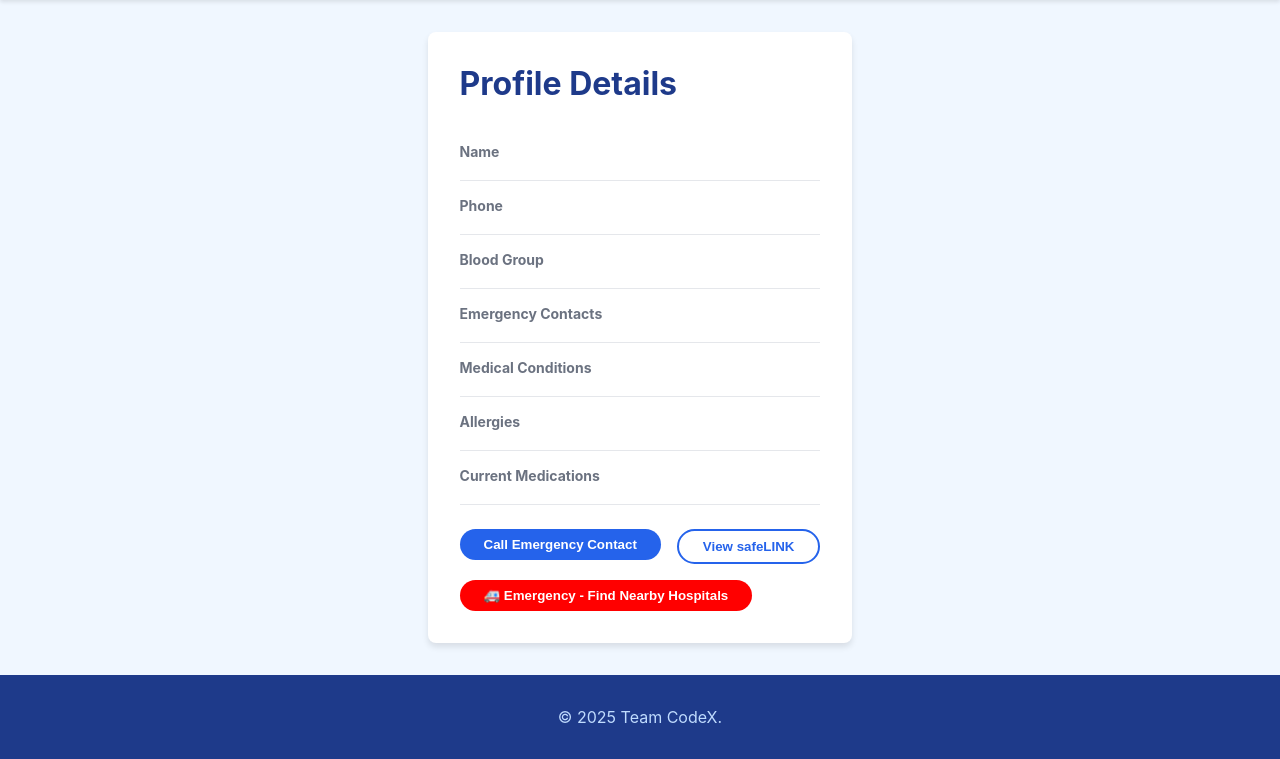
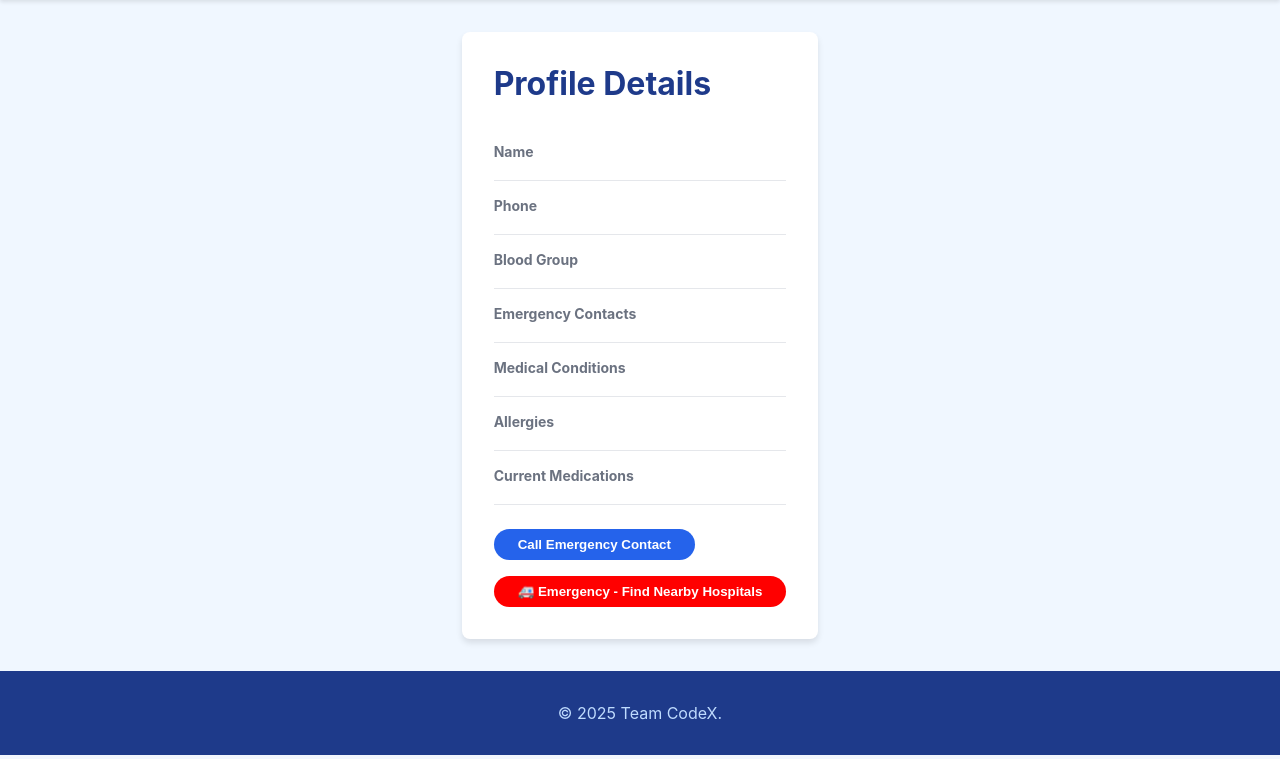
Before and after one commit to shaasshh14/Scan-To-Save, a Flask app: template templates/profile_view.html in a window 1280 px wide. Shown: the part 61-820 px from the top of the page. Run offline with Flask 3, Linux system fonts and the light colour scheme; the template is opened without the code that fills it, so the values that code supplies are empty.

Commit message:
changes done

```diff
--- a/templates/index.html
+++ b/templates/index.html
@@ -3,7 +3,7 @@
 <head>
     <meta charset="UTF-8">
     <meta name="viewport" content="width=device-width, initial-scale=1.0">
-    <title>safeLINK - Emergency Contact Solution</title>
+    <title>Scan-To-Save - Emergency Contact Solution</title>
     <link href="https://cdnjs.cloudflare.com/ajax/libs/tailwindcss/2.2.19/tailwind.min.css" rel="stylesheet">
 </head>
 <body class="flex flex-col min-h-screen">
--- a/templates/profile_form.html
+++ b/templates/profile_form.html
@@ -4,7 +4,7 @@
 <head>
     <meta charset="UTF-8">
     <meta name="viewport" content="width=device-width, initial-scale=1.0">
-    <title>safeLINK - Create Profile</title>
+    <title>Scan-To-Save - Create Profile</title>
     <style>
         /* Reset and base styles */
         body {
--- a/templates/profile_view.html
+++ b/templates/profile_view.html
@@ -3,7 +3,7 @@
 <head>
     <meta charset="UTF-8">
     <meta name="viewport" content="width=device-width, initial-scale=1.0">
-    <title>safeLINK - Profile View</title>
+    <title>Scan-To-Save - Profile View</title>
     <style>
         /* Reset and Base Styles */
         * {
@@ -205,9 +205,7 @@
                 <a href="tel:+91{{ profile.emergency_contact }}">
                     <button class="button button-primary">Call Emergency Contact</button>
                 </a>
-                <a href="index.html">
-                    <button class="button button-secondary">View safeLINK</button>
-                </a>
+
             </div>
             <!-- Emergency Button -->
             <div style="margin-top: 1rem;">
--- a/templates/qr_display.html
+++ b/templates/qr_display.html
@@ -3,7 +3,7 @@
 <head>
     <meta charset="UTF-8">
     <meta name="viewport" content="width=device-width, initial-scale=1.0">
-    <title>safeLINK - Your QR Code</title>
+    <title>Scan-To-Save -Your QR Code</title>
     <style>
         /* Reset and Base Styles */
         * {
--- a/templates/scanner.html
+++ b/templates/scanner.html
@@ -3,7 +3,7 @@
 <head>
     <meta charset="UTF-8">
     <meta name="viewport" content="width=device-width, initial-scale=1.0">
-    <title>safeLINK - QR Code Scanner</title>
+    <title>Scan-To-Save - QR Code Scanner</title>
     <script src="https://cdn.jsdelivr.net/npm/jsqr@1.4.0/dist/jsQR.min.js"></script>
     <style>
         /* Reset and base styles */
```
